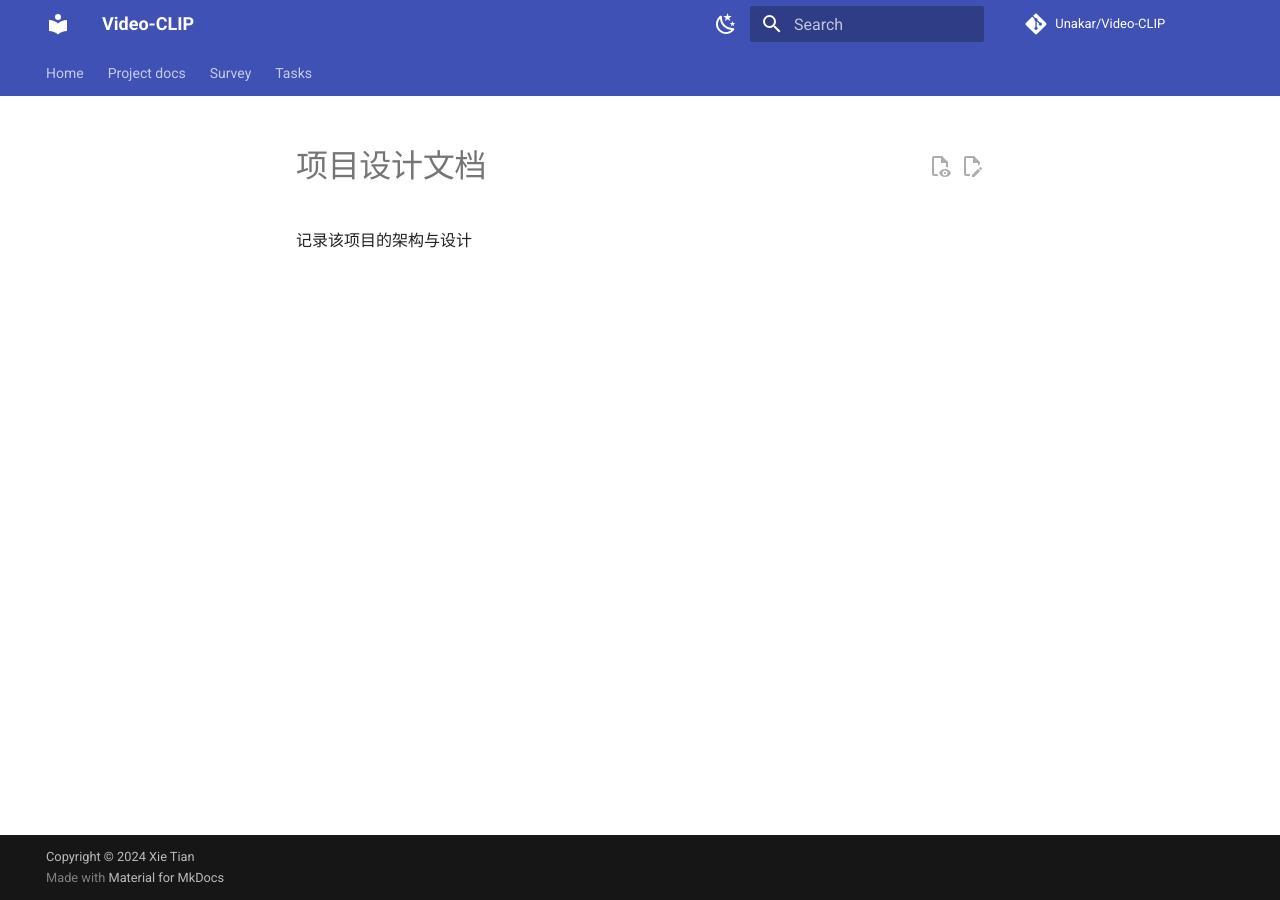
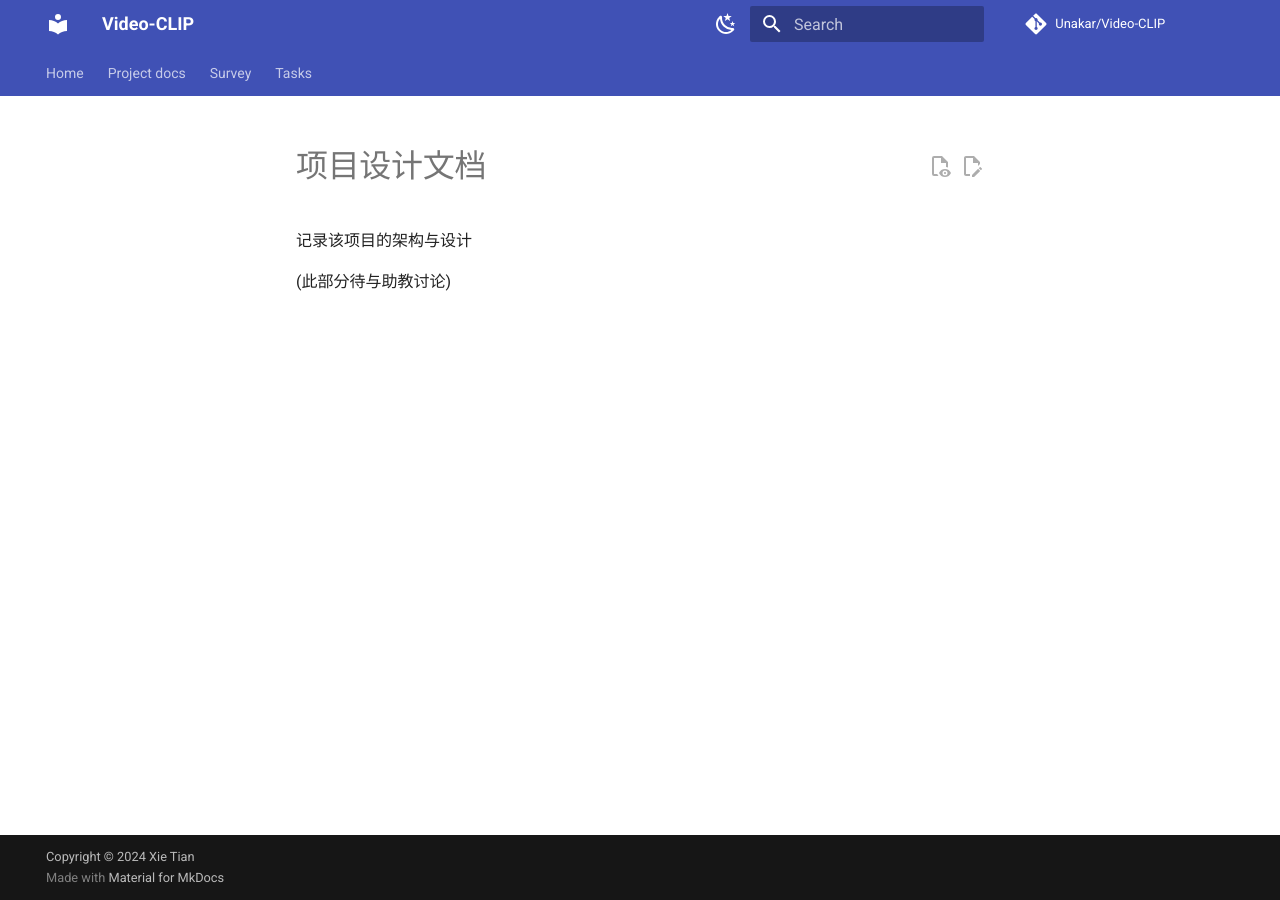
Before and after one commit to Unakar/Video-CLIP, an MkDocs documentation site: the page built from docs/project docs/项目设计.md, in a window 1280 px wide. Built offline with MkDocs 1.6.1 and Material for MkDocs 9.7.7, drawn with Linux system fonts in a browser that asks for light colours; comment, search, counter and statistics services are not loaded.

Commit message:
项目设计

```diff
--- a/docs/project docs/项目设计.md
+++ b/docs/project docs/项目设计.md
@@ -1,2 +1,4 @@
 # 项目设计文档
 记录该项目的架构与设计
+
+(此部分待与助教讨论)
```
